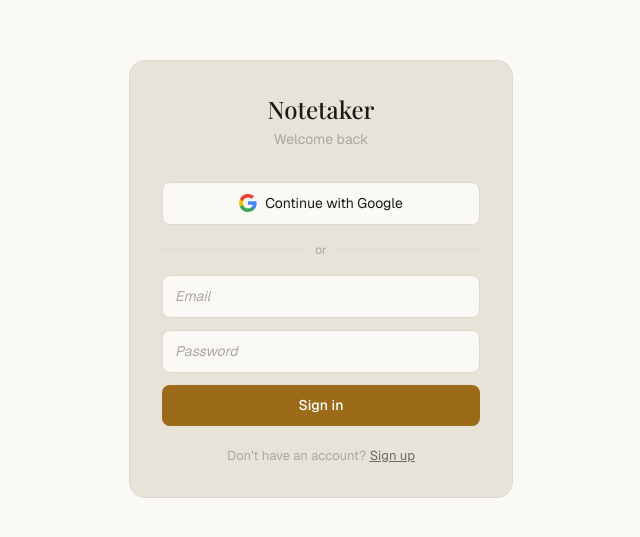
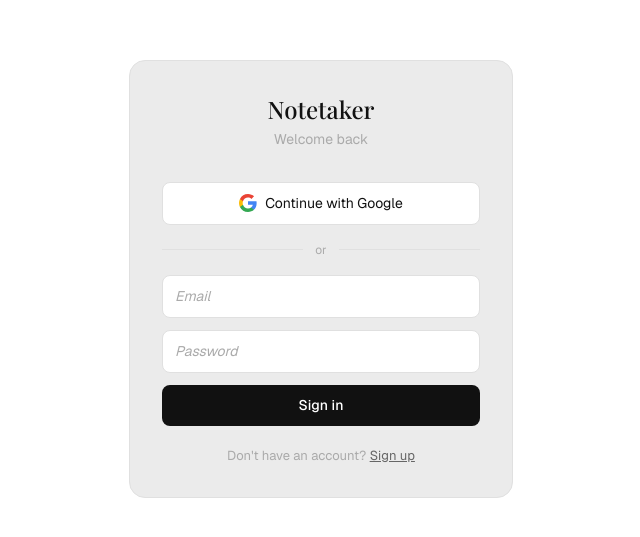
Before and after one commit to macksbocklage/notetaker, a Next.js app: page /auth in a window 1280 px wide. Shown: the part 121-658 px from the top of the page, without its empty margins (319-959 px from the left). Built offline with nearby package versions, Linux system fonts and the light colour scheme; no server answers.

Commit message:
Convert to monochrome theme: white light mode, black dark mode

```diff
--- a/app/auth/page.tsx
+++ b/app/auth/page.tsx
@@ -120,10 +120,10 @@ export default function AuthPage() {
           />
 
           {error && (
-            <p style={{ fontFamily: 'var(--font-sans)', color: '#DC2626', fontSize: '13px' }}>{error}</p>
+            <p style={{ fontFamily: 'var(--font-sans)', color: 'var(--text-secondary)', fontSize: '13px' }}>{error}</p>
           )}
           {success && (
-            <p style={{ fontFamily: 'var(--font-sans)', color: '#16A34A', fontSize: '13px' }}>{success}</p>
+            <p style={{ fontFamily: 'var(--font-sans)', color: 'var(--text-secondary)', fontSize: '13px' }}>{success}</p>
           )}
 
           <button
@@ -132,7 +132,7 @@ export default function AuthPage() {
             className="rounded-lg px-4 py-2.5 cursor-pointer transition-opacity hover:opacity-80 disabled:opacity-50"
             style={{
               background: 'var(--accent)',
-              color: '#fff',
+              color: 'var(--bg)',
               fontFamily: 'var(--font-sans)',
               fontSize: '14px',
               fontWeight: 500,
--- a/app/globals.css
+++ b/app/globals.css
@@ -2,15 +2,15 @@
 @plugin "@tailwindcss/typography";
 
 :root {
-  --bg: #FAF9F5;
-  --bg-sidebar: #F1EEE6;
-  --surface: #E8E3D8;
-  --border: #DDD9CE;
-  --text-primary: #1C1A17;
-  --text-secondary: #6E6A62;
-  --text-tertiary: #ABA79F;
-  --accent: #9B6B1A;
-  --accent-hover: #7A5214;
+  --bg: #FFFFFF;
+  --bg-sidebar: #F5F5F5;
+  --surface: #EBEBEB;
+  --border: #E0E0E0;
+  --text-primary: #111111;
+  --text-secondary: #666666;
+  --text-tertiary: #AAAAAA;
+  --accent: #111111;
+  --accent-hover: #333333;
 }
 
 body {
@@ -196,40 +196,40 @@ div:focus { outline: none; }
 
 /* ── AI diff marks ─────────────────────────────────── */
 .ai-deletion {
-  background: #FFE8E8;
-  color: #991B1B;
+  background: #F0F0F0;
+  color: #888888;
   text-decoration: line-through;
-  text-decoration-color: #FCA5A5;
+  text-decoration-color: #AAAAAA;
   border-radius: 2px;
   padding: 0 2px;
 }
 .ai-insertion {
-  background: #E7F4E8;
-  color: #166534;
+  background: #E8E8E8;
+  color: #111111;
   border-radius: 2px;
   padding: 0 2px;
 }
 
 /* ── Dark mode ──────────────────────────────────────── */
 html.theme-dark {
-  --bg: #1A1816;
-  --bg-sidebar: #141210;
-  --surface: #252220;
-  --border: #2E2B28;
-  --text-primary: #EDE7DC;
-  --text-secondary: #8A8278;
-  --text-tertiary: #564E47;
-  --accent: #C4873A;
-  --accent-hover: #D99A50;
+  --bg: #0A0A0A;
+  --bg-sidebar: #111111;
+  --surface: #1E1E1E;
+  --border: #2A2A2A;
+  --text-primary: #F0F0F0;
+  --text-secondary: #888888;
+  --text-tertiary: #555555;
+  --accent: #F0F0F0;
+  --accent-hover: #CCCCCC;
 }
 html.theme-dark .ai-deletion {
-  background: #3D1515;
-  color: #FCA5A5;
-  text-decoration-color: #7F1D1D;
+  background: #2A2A2A;
+  color: #888888;
+  text-decoration-color: #555555;
 }
 html.theme-dark .ai-insertion {
-  background: #0F2A18;
-  color: #86EFAC;
+  background: #252525;
+  color: #F0F0F0;
 }
 
 /* ── AI sidebar markdown ────────────────────────────── */
```
Also changed, not shown: .claude/settings.local.json.
